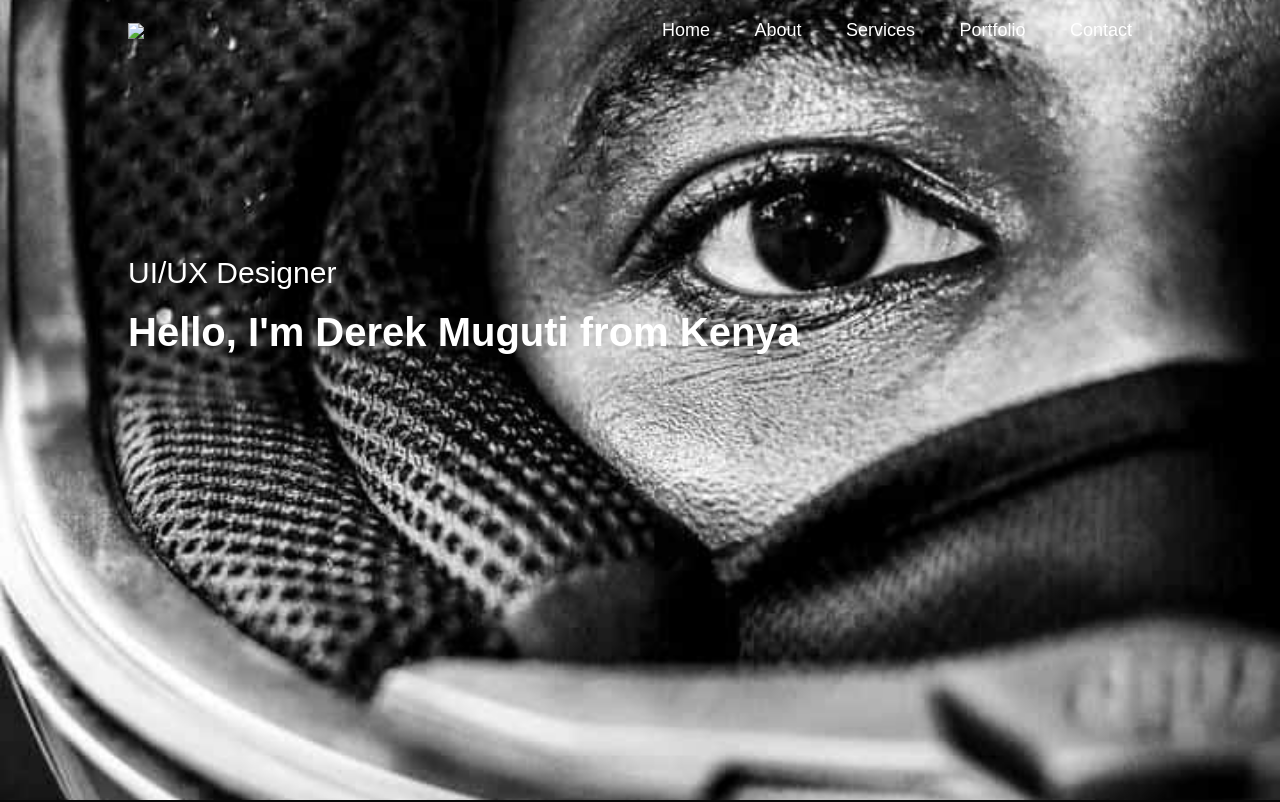
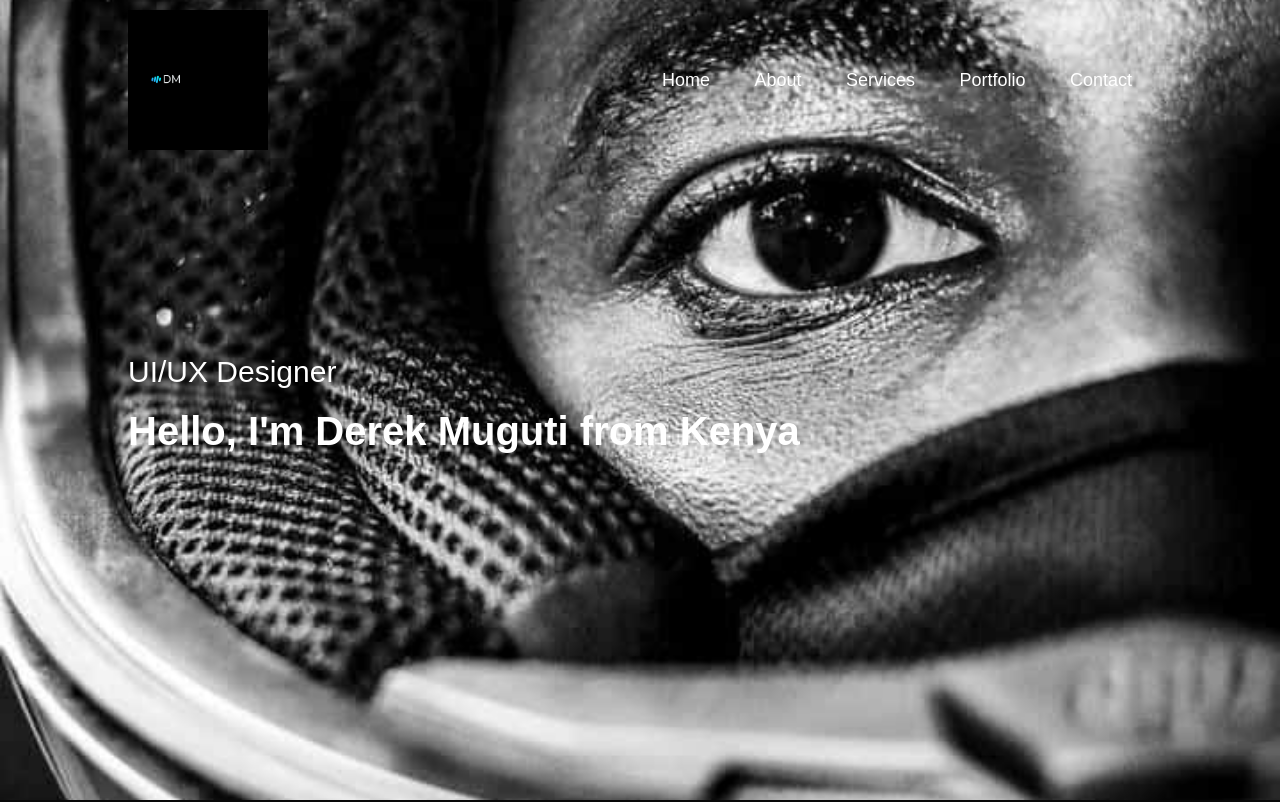
Before and after one commit to dMuguti/D-Portfolio, a plain HTML site: page index.html in a window 1280 px wide. Shown: the top 802 px of the page. Drawn offline with Linux system fonts and the light colour scheme.

Commit message:
Complete

```diff
--- a/index.html
+++ b/index.html
@@ -12,7 +12,7 @@
     <div id="header">
         <div class="container">
             <nav>
-                <img src="images/" class="logo">
+                <img src="images/logo.png" class="logo">
                 <ul>
                     <li><a href="#header">Home</a></li>
                     <li><a href="#about">About</a></li>
```
Also changed, not shown: images/image.jpg (deleted), images/logo.png (added), 1 other file.
